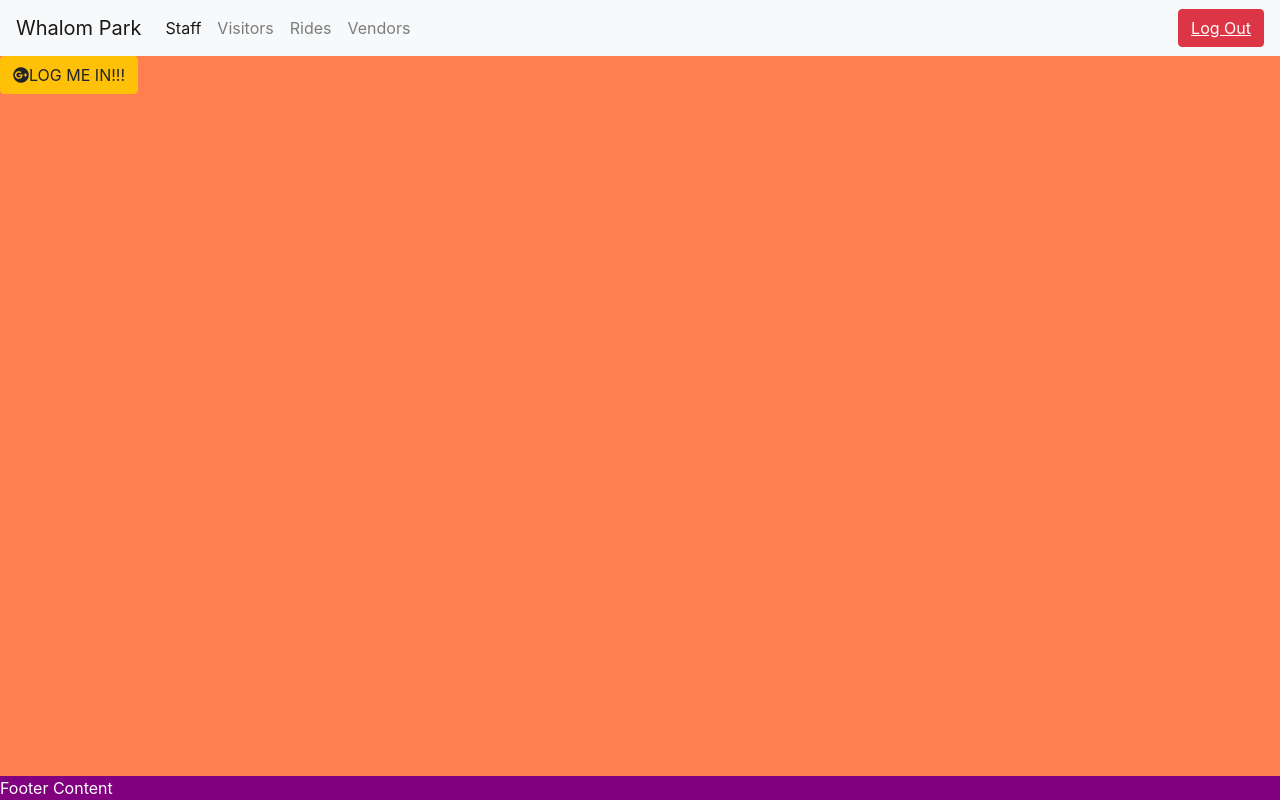
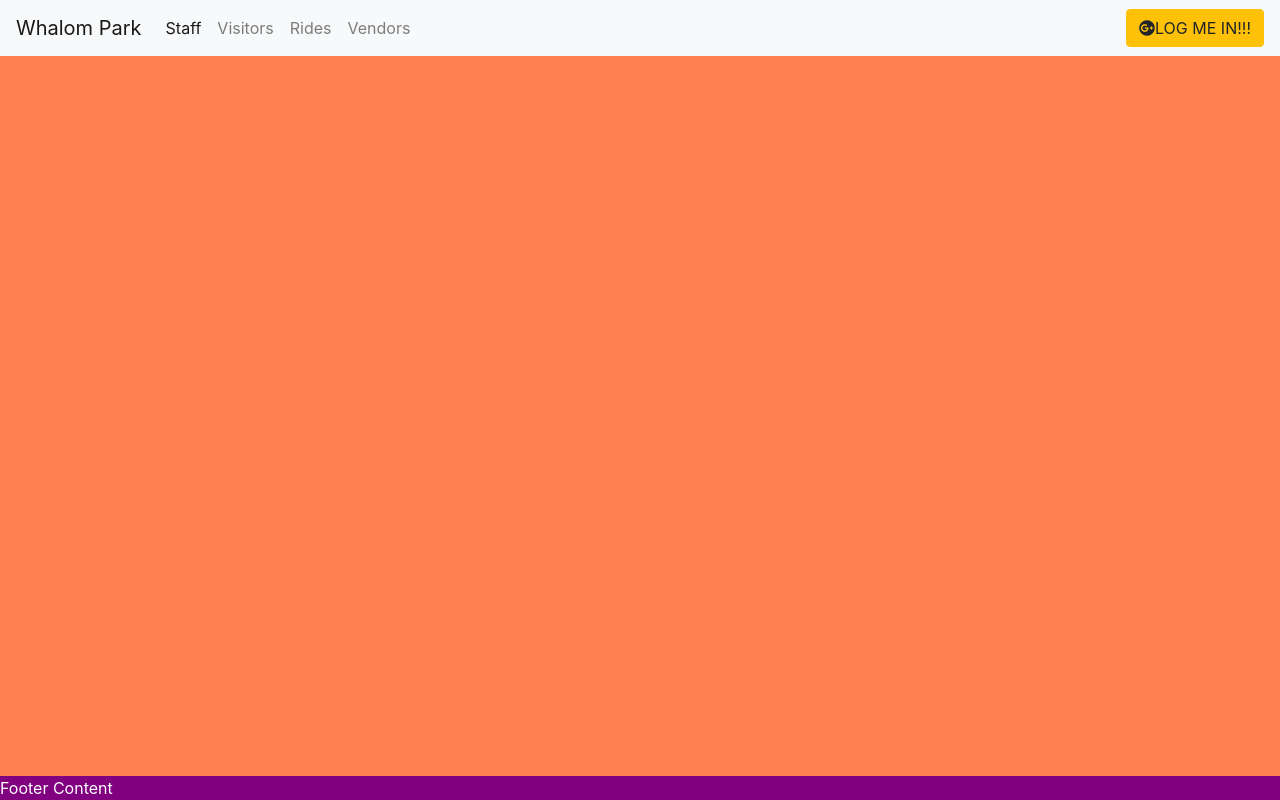
Before and after one commit to atphy/nutshell-muntjac, a website built with webpack: page src/index.html in a window 1280 px wide. Built offline with nearby package versions, Linux system fonts and the light colour scheme; some packages are replaced by stand-ins of ours; no server answers.

Commit message:
Add login and logout buttons

```diff
--- a/src/index.html
+++ b/src/index.html
@@ -32,15 +32,14 @@
         </ul>
         <ul class="navbar-nav ml-auto">
           <li class="nav-item">
-            <u type="button" id="logoutButton" class="btn btn-danger logout-button">Log Out</u></button>
+            <div id="auth" class="hide"></div>
+            <u type="button" id="navbar-logout-button" class="btn btn-danger navbar-logout-button">Log Out</u>
           </li>
         </ul>
     </nav>
   </header>
   <main class="modules">
-    <div id="auth" class="hide">
-      <div id="content">
-      </div>
+    <div id="content">
     </div>
   </main>
   <footer class="footer">
--- a/src/javascripts/helpers/data/authData.js
+++ b/src/javascripts/helpers/data/authData.js
@@ -9,8 +9,6 @@ const checkLoginStatus = () => {
     if (user) {
       authDiv.addClass('hide');
       logoutButton.removeClass('hide');
-
-      console.error('Your user logged in: ', user);
     } else {
       logoutButton.addClass('hide');
       authDiv.removeClass('hide');
```
